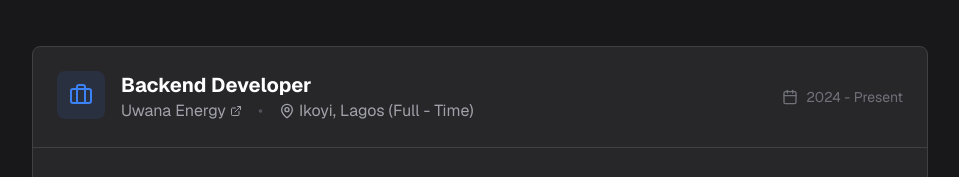
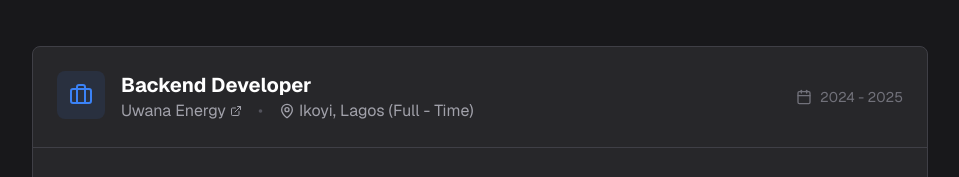
Before and after one commit to wilfred95/portfolio, a Next.js app: page / in a window 1280 px wide. Shown: the part 4818-4995 px from the top of the page, without its empty margins (160-1119 px from the left). Built offline with nearby package versions, Linux system fonts and the light colour scheme.

Commit message:
Update company location details in experience section

```diff
--- a/components/experience.tsx
+++ b/components/experience.tsx
@@ -85,7 +85,7 @@ export default function Experience() {
       position: "Backend Developer",
       company: "Uwana Energy",
       location: "Ikoyi, Lagos (Full - Time)",
-      period: "2024 - Present",
+      period: "2024 - 2025",
       description:
         "Leading backend development for a clean energy platform connecting providers with consumers.",
       responsibilities: [
```
Also changed, not shown: 1 other file (tests, documents, lock files or other folders).
